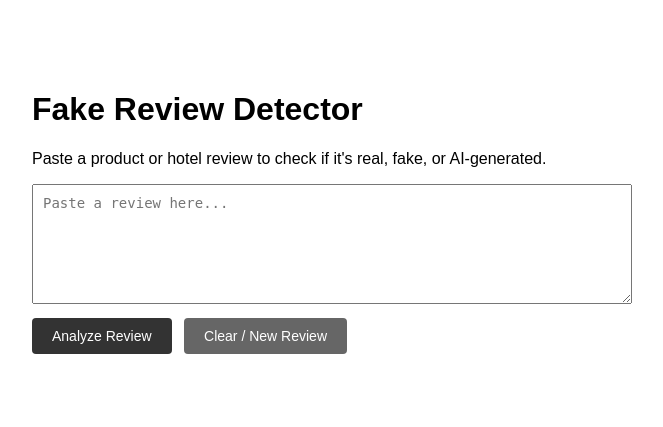
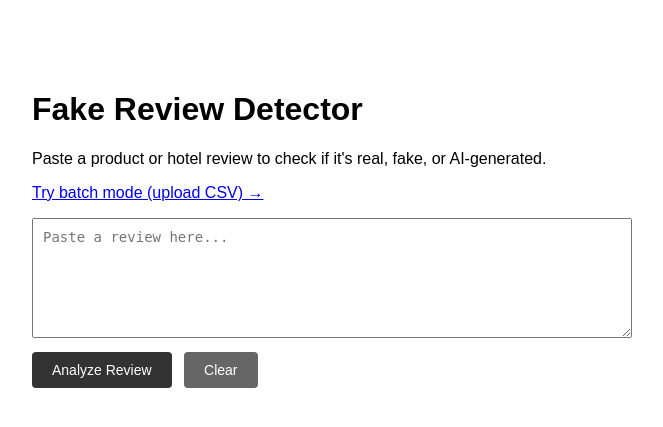
Before and after one commit to kavithagowda2405-ctrl/Fake_review_detector, a Flask app: page / in a window 1280 px wide. Shown: the top 427 px of the page, without its empty margins (308-971 px from the left). Run offline with Flask 3, Linux system fonts and the light colour scheme; parts of the project's set-up code (start-up, migrations or seed data) failed here and were passed over.

Commit message:
Day 8: batch mode tested and working - error handling confirmed

```diff
--- a/app.py
+++ b/app.py
@@ -1,5 +1,6 @@
 from flask import Flask, render_template, request
 from combined_analysis import analyze_review
+import pandas as pd
 
 app = Flask(__name__)
 
@@ -24,5 +25,79 @@ def index():
 
     return render_template('index.html', result=result)
 
+@app.route('/batch', methods=['GET', 'POST'])
+def batch():
+    summary = None
+    results_table = None
+    error =  None
+
+    if request.method == 'POST':
+        file = request.files['csv_file']
+
+     # Check 1: no file selected
+        if not file or file.filename == '':
+            error = "No file selected. Please choose a CSV file to upload."
+            return render_template('batch.html', summary=summary, results=results_table, error=error)
+
+        # Check 2: wrong file type
+        if not file.filename.lower().endswith('.csv'):
+            error = "Invalid file type. Please upload a .csv file."
+            return render_template('batch.html', summary=summary, results=results_table, error=error)
+
+        try:
+            df = pd.read_csv(file)
+        except Exception as e:
+            error = f"Could not read the CSV file. Make sure it's a valid, properly formatted CSV. ({str(e)})"
+            return render_template('batch.html', summary=summary, results=results_table, error=error)
+
+        # Check 3: empty file
+        if df.empty:
+            error = "The uploaded CSV is empty. Please upload a file with review data."
+            return render_template('batch.html', summary=summary, results=results_table, error=error)
+
+        # Check 4: find a usable text column
+        possible_text_cols = ['text', 'review', 'review_text', 'Review']
+        text_col = None
+        for col in possible_text_cols:
+            if col in df.columns:
+                text_col = col
+                break
+        if text_col is None:
+            text_col = df.columns[0]  # fallback to first column
+
+        # Check 5: drop empty/missing rows in the text column
+        df = df.dropna(subset=[text_col])
+        df = df[df[text_col].astype(str).str.strip() != '']
+
+        if df.empty:
+            error = f"No valid review text found in column '{text_col}'. Please check your CSV content."
+            return render_template('batch.html', summary=summary, results=results_table, error=error)
+
+        # Limit batch size to avoid long waits/crashes on huge files
+        max_rows = 200
+        if len(df) > max_rows:
+            df = df.head(max_rows)
+            error = f"File had more than {max_rows} rows — only the first {max_rows} were analyzed."
+
+        try:
+            analyses = df[text_col].apply(lambda x: analyze_review(str(x)))
+            df['fake_probability'] = analyses.apply(lambda a: round(a['fake_probability'] * 100, 2))
+            df['ai_likelihood_score'] = analyses.apply(lambda a: round(a['ai_likelihood_score'] * 100, 2))
+            df['verdict'] = analyses.apply(lambda a: a['verdict'])
+        except Exception as e:
+            error = f"Something went wrong while analyzing the reviews. ({str(e)})"
+            return render_template('batch.html', summary=summary, results=results_table, error=error)
+
+        summary = {
+            'total': len(df),
+            'likely_fake': int((df['verdict'] != 'Likely Real').sum()),
+            'likely_real': int((df['verdict'] == 'Likely Real').sum()),
+            'pct_fake': round((df['verdict'] != 'Likely Real').mean() * 100, 1)
+        }
+
+        results_table = df[[text_col, 'fake_probability', 'ai_likelihood_score', 'verdict']].to_dict('records')
+
+    return render_template('batch.html', summary=summary, results=results_table)
+
 if __name__ == '__main__':
     app.run(debug=True)
--- a/templates/index.html
+++ b/templates/index.html
@@ -33,12 +33,13 @@
 <body>
     <h1>Fake Review Detector</h1>
     <p>Paste a product or hotel review to check if it's real, fake, or AI-generated.</p>
+    <p><a href="/batch">Try batch mode (upload CSV) →</a></p>
 
     <form method="POST">
         <textarea name="review_text" placeholder="Paste a review here..." required>{{ result.text if result else '' }}</textarea><br>
         <div class="btn-container">
             <button type="submit">Analyze Review</button>
-            <a href="/" class="clear-btn">Clear / New Review</a>
+            <a href="/" class="clear-btn">Clear</a>
         </div>
     </form>
 
```
Also changed, not shown: templates/batch.html (added, +51 -0 lines).
